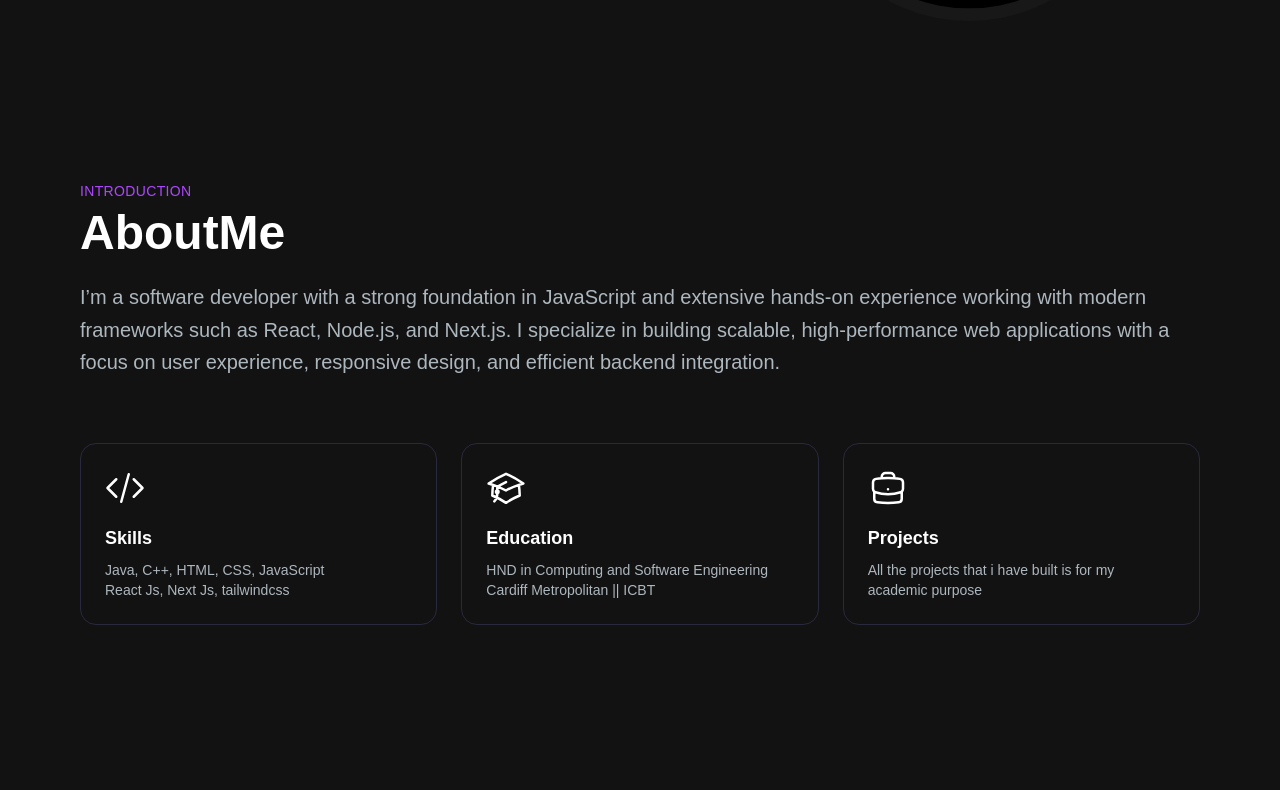
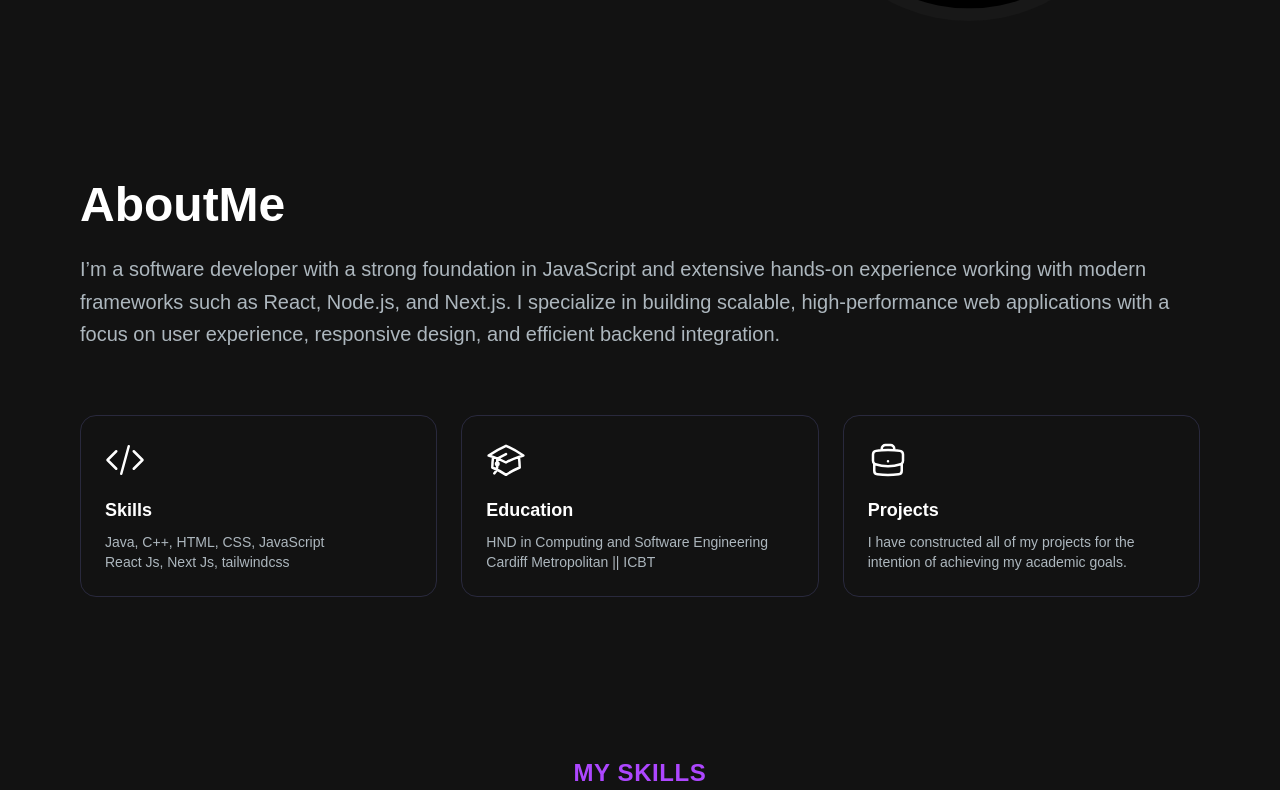
Before and after one commit to IsranjanSathiyaseelan/MyPortfolio, a Next.js app in the folder portfolio/: page / in a window 1280 px wide. Shown: the part 507-1297 px from the top of the page. Built offline with nearby package versions, Linux system fonts and the light colour scheme.

Commit message:
Update AboutMe.jsx

```diff
--- a/portfolio/app/components/AboutMe.jsx
+++ b/portfolio/app/components/AboutMe.jsx
@@ -26,7 +26,7 @@ const cardData = [
   },
   {
     title: "Projects",
-    description: "All the projects that i have built is for my academic purpose",
+    description: "I have constructed all of my projects for the intention of achieving my academic goals.",
     icon: <BriefcaseIcon className="h-10 w-10 text-white mb-4" />,
   },
 ];
@@ -40,9 +40,6 @@ const AboutMe = () => {
       <div className="max-w-6xl mx-auto">
         {/* Heading */}
         <div className="mb-16 text-left">
-          <p className="text-sm text-purple-500 uppercase mb-2 tracking-wide">
-            Introduction
-          </p>
           <h2 className="text-5xl font-extrabold mb-6 text-white">AboutMe</h2>
           <p className="text-[#ADB7BE] text-base sm:text-lg mb-4 lg:text-xl leading-relaxed">
             I’m a software developer with a strong foundation in
```
